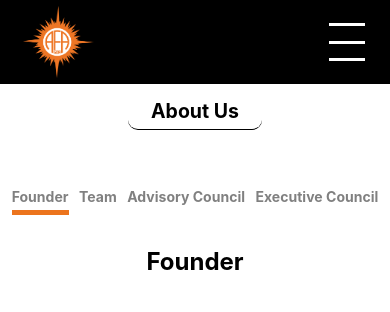
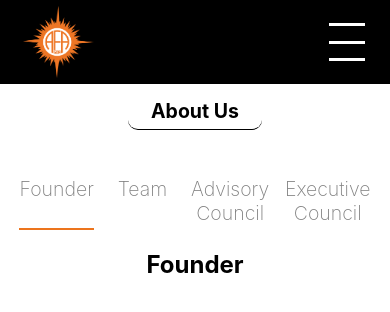
Before and after one commit to Vedang55/AFA-Project, a React (Create React App) app: page /aboutus in a window 390 px wide. Shown: the top 312 px of the page. Built offline with nearby package versions, Linux system fonts and the light colour scheme.

Commit message:
styling fixes

```diff
--- a/src/containers/AboutUs/AboutUsCont/AboutUsCont.module.css
+++ b/src/containers/AboutUs/AboutUsCont/AboutUsCont.module.css
@@ -30,6 +30,17 @@
     }
 
     .tabCont > h2 {
-        font-size: 3.6vw;
+        font-size: 5vw;
+        font-weight: 200;
+        flex-basis: 0;
+        flex-grow: 1;
+        margin: 0 2vw;
+        text-align: center;
+        vertical-align: middle;
+
+    }
+
+    .active {
+        border-bottom: 2px solid #EC741D;
     }
 }
```
